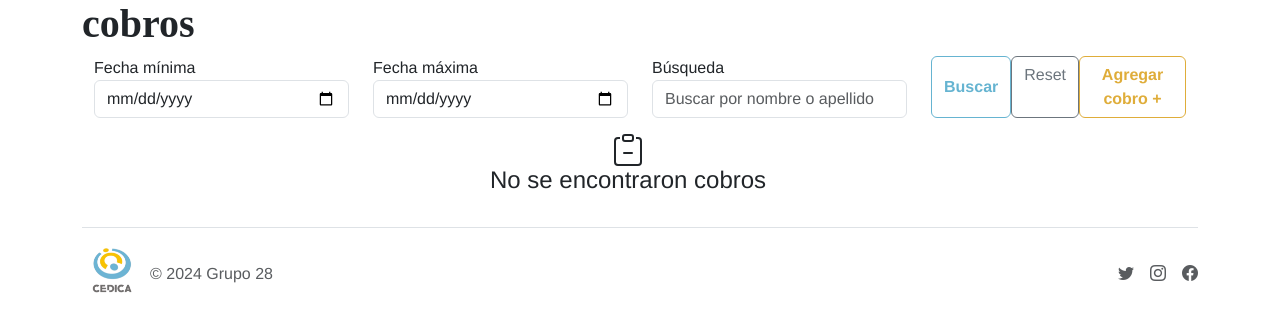
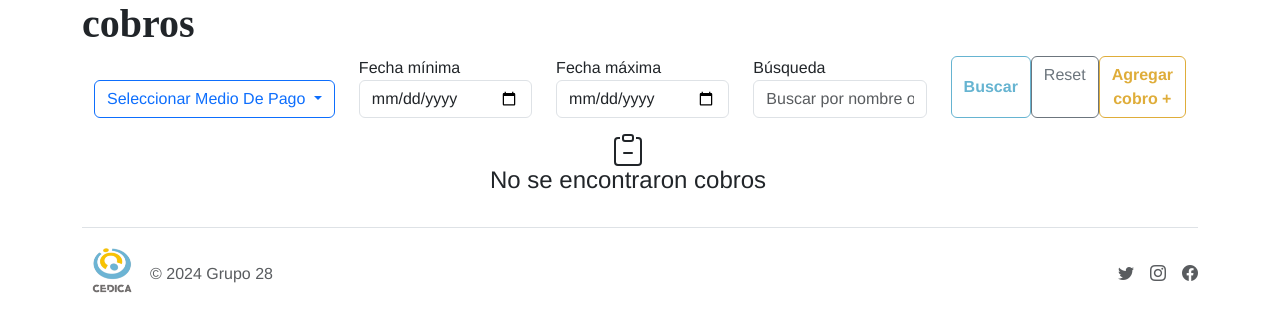
Before and after one commit to Angakess/horse-therapy-center, a Flask app: template admin/src/web/templates/cobro/index.html in a window 1280 px wide. Shown: the part 86-418 px from the top of the page. Run offline with Flask 3, Linux system fonts and the light colour scheme; the template is opened without the code that fills it, so the values that code supplies are empty.

Commit message:
Anda el filtrado por medio de pago

```diff
--- a/admin/src/web/templates/cobro/components/cobro_searchbar.html
+++ b/admin/src/web/templates/cobro/components/cobro_searchbar.html
@@ -5,6 +5,38 @@
     >
       <input type="hidden" name="order" value="{{order}}">
       <div class="row align-items-end">
+        <div class="col-auto">
+          <div class="dropdown">
+            <button
+              class="btn btn-outline-primary dropdown-toggle"
+              type="button"
+              id="dropdownMenuButton"
+              data-bs-toggle="dropdown"
+              data-bs-auto-close="outside"
+              aria-expanded="false"
+            >
+              Seleccionar Medio De Pago
+            </button>
+            <ul class="dropdown-menu" aria-labelledby="dropdownMenuButton">
+              {% for medio in todosLosMedios %}
+              <li class="dropdown-item">
+                <div class="form-check">
+                  <input
+                    name="medioDePago"
+                    value="{{medio.name}}"
+                    {% if medio.name in medios %}checked{% endif %}
+                    class="form-check-input"
+                    type="checkbox"
+                    id="check{{medio.name}}"
+                  />
+                  <label class="form-check-label" for="check{{medio.name}}">
+                    {{medio.name}}
+                  </label>
+                </div>
+              </li>
+              {% endfor %}
+          </div>
+        </div>
         <div class="col">
           <label class="">Fecha mínima</label>
           <input
```
Also changed, not shown: admin/src/core/cobro/__init__.py (+11 -2 lines), admin/src/web/controllers/cobro.py (+8 -2 lines).
